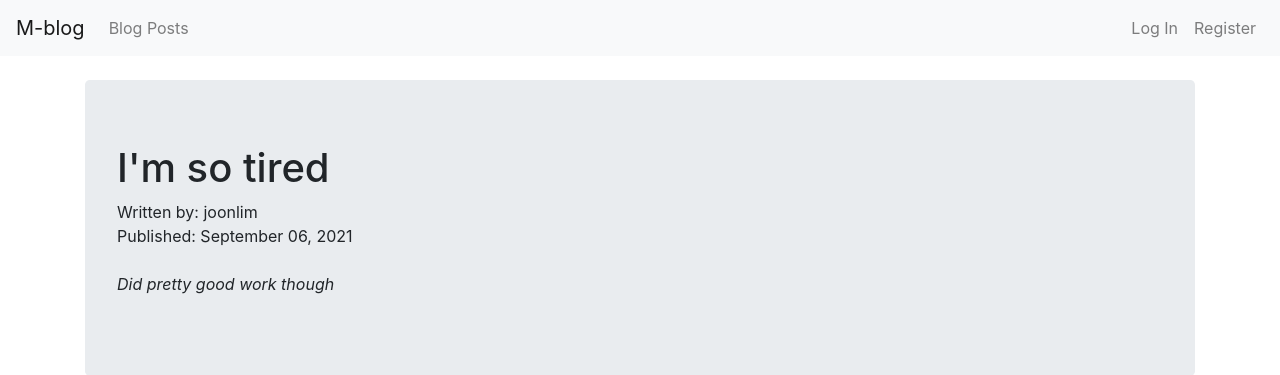
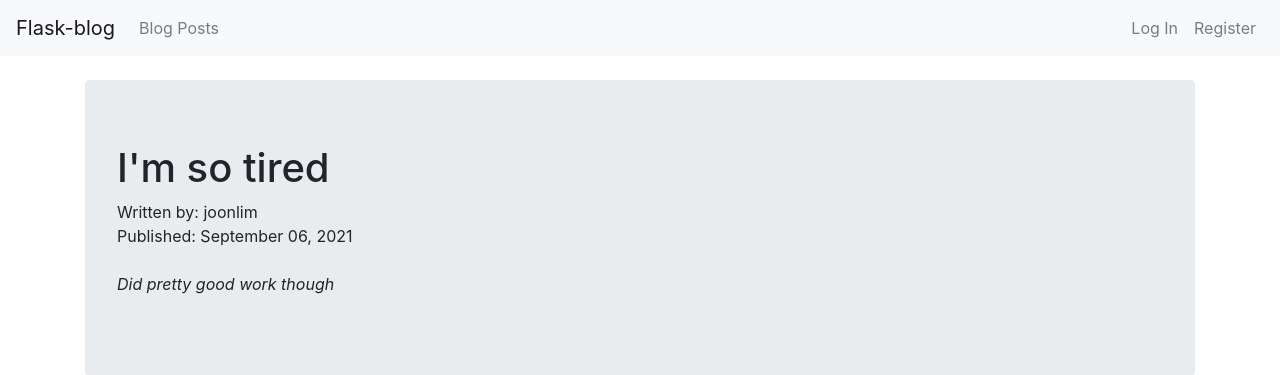
Before and after one commit to joonlim9/M_blog, a Flask app: page /1 in a window 1280 px wide. Shown: the top 375 px of the page. Run offline with Flask 2, Linux system fonts and the light colour scheme; data comes from the database, SQL or seed files in the repository; parts of the project's set-up code (start-up, migrations or seed data) failed here and were passed over; some libraries are stand-ins or nearby versions.

Commit message:
first commit to Heroku

```diff
--- a/blog/templates/base.html
+++ b/blog/templates/base.html
@@ -10,7 +10,7 @@
   </head>
   <body>
     <nav class="navbar navbar-expand-lg navbar-light bg-light">
-      <a class="navbar-brand" href="{{ url_for('core.info') }}">M-blog</a>
+      <a class="navbar-brand" href="{{ url_for('core.info') }}">Flask-blog</a>
       <div class="collapse navbar-collapse" id="navbarNav">
         <ul class="navbar-nav">
           {% if current_user.is_authenticated %}
```
Also changed, not shown: 1 other file.
